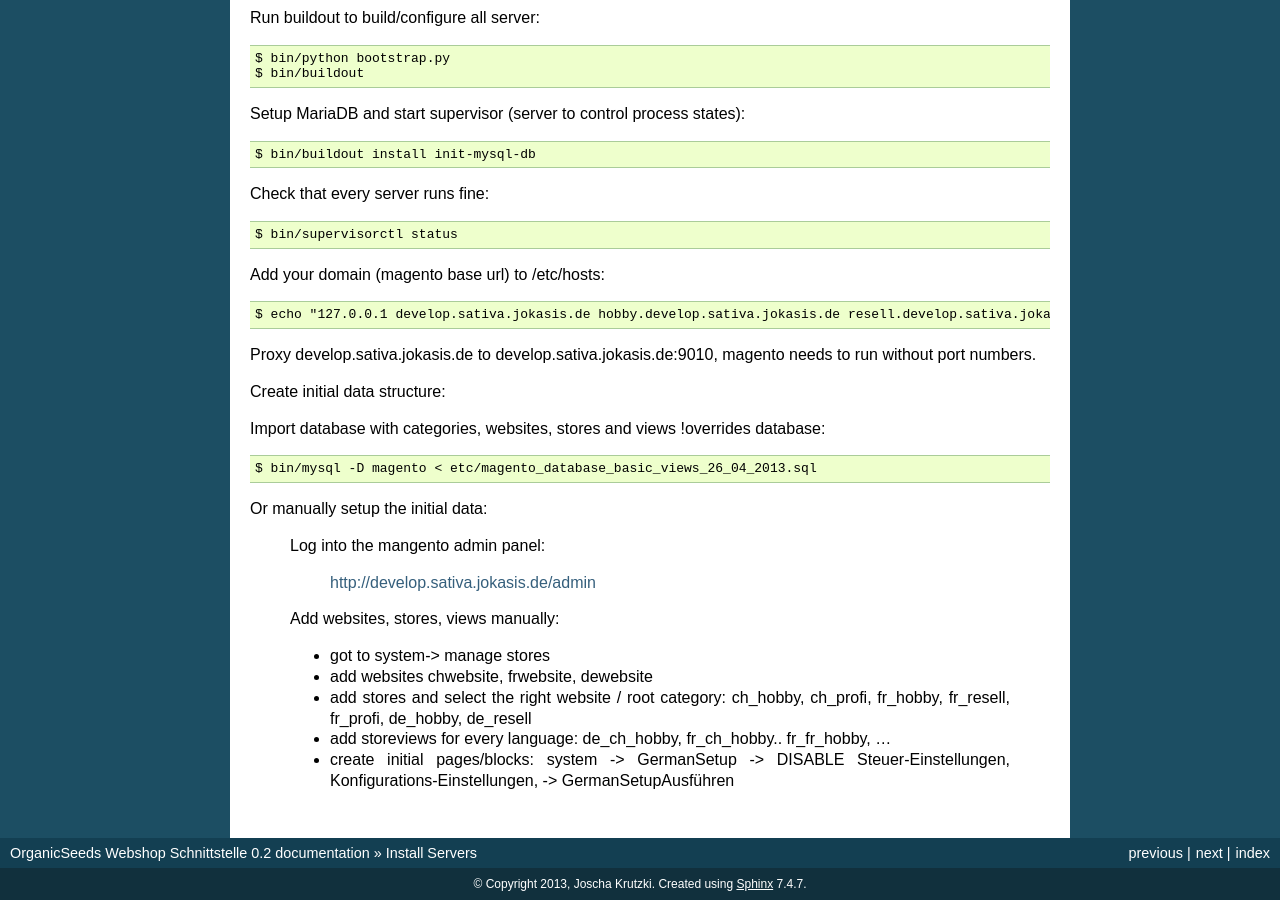
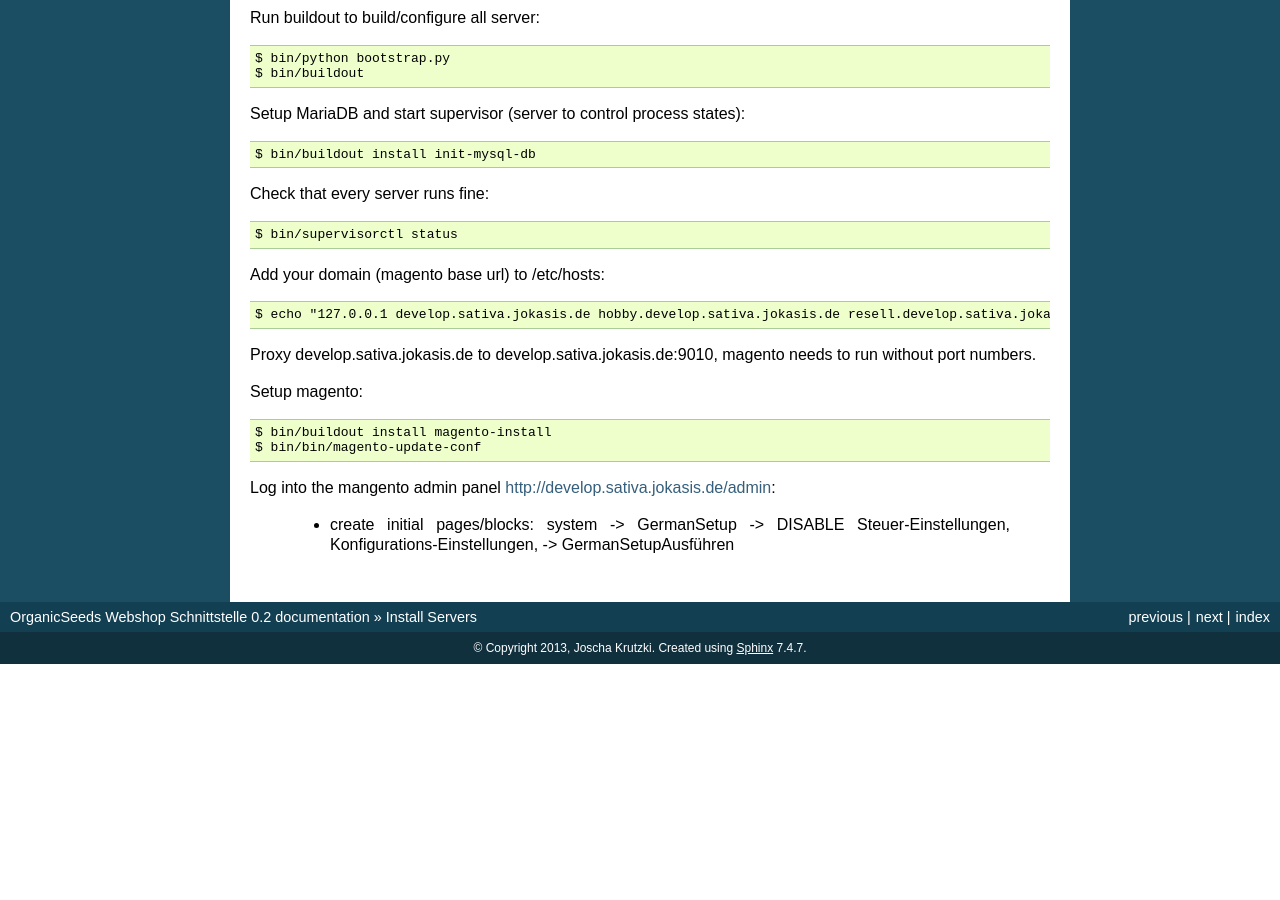
Before and after one commit to joka/buildout-magento-1, a Sphinx documentation site: the page built from docs/installation.rst, in a window 1280 px wide and 900 px high, scrolled down 1225 px. Built offline with Sphinx 7.4.7, drawn with Linux system fonts in a browser that asks for light colours; after the commit the page ends 1889 px from its top, so only the background shows below that.

Commit message:
updated docs

```diff
--- a/docs/installation.rst
+++ b/docs/installation.rst
@@ -80,26 +80,11 @@ Add your domain (magento base url) to /etc/hosts::
 
 Proxy develop.sativa.jokasis.de to develop.sativa.jokasis.de:9010, magento needs to run without port numbers.
 
-Create initial data structure:
+Setup magento::
 
-Import database with categories, websites, stores and views !overrides database::
+    $ bin/buildout install magento-install
+    $ bin/bin/magento-update-conf
 
-    $ bin/mysql -D magento < etc/magento_database_basic_views_26_04_2013.sql
-
-Or manually setup the initial data:
-
-   Log into the mangento admin panel:
-
-    http://develop.sativa.jokasis.de/admin
-
-   Add websites, stores, views manually:
-
-   * got to system-> manage stores
-
-   * add websites chwebsite, frwebsite, dewebsite
-
-   * add stores and select the right website / root category:  ch_hobby, ch_profi, fr_hobby, fr_resell, fr_profi, de_hobby, de_resell
-
-   * add storeviews for every language: de_ch_hobby, fr_ch_hobby..  fr_fr_hobby, ...
+Log into the mangento admin panel http://develop.sativa.jokasis.de/admin:
 
    * create initial pages/blocks: system -> GermanSetup -> DISABLE Steuer-Einstellungen, Konfigurations-Einstellungen, -> GermanSetupAusführen
--- a/docs/maintenance.rst
+++ b/docs/maintenance.rst
@@ -90,7 +90,7 @@ remove all magento and database files::
     $ rm -rf /var/www/*
     $ rm -rf /var/mysql/data
 
-setup mysqlo::
+setup mysql::
 
     $ bin/buildout install init-mysql-db
     $ bin/supervisorctl shutdown
```
